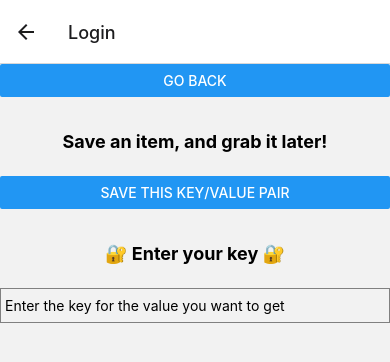
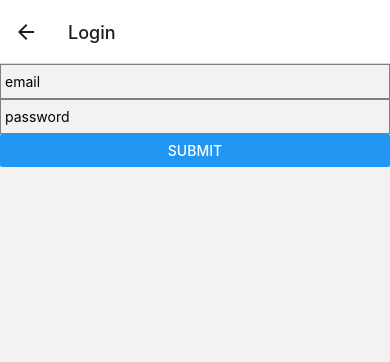
Before and after one commit to cvanh/wiri, a React Native app in the folder frontend/: screen /Login in a window 390 px wide. Shown: the top 362 px of the page. Built offline with nearby package versions, Linux system fonts and the light colour scheme.

Commit message:
wip on fe login

```diff
--- a/frontend/package.json
+++ b/frontend/package.json
@@ -14,12 +14,15 @@
     "@react-navigation/native-stack": "^6.9.26",
     "axios": "^1.6.8",
     "expo": "~50.0.14",
+    "expo-dev-client": "^3.3.11",
+    "expo-secure-store": "~12.8.1",
     "expo-status-bar": "~1.11.1",
+    "formik": "^2.4.5",
     "react": "18.2.0",
     "react-dom": "18.2.0",
     "react-native": "0.73.6",
     "react-native-web": "~0.19.6",
-    "expo-secure-store": "~12.8.1"
+    "yup": "^1.4.0"
   },
   "devDependencies": {
     "@babel/core": "^7.20.0",
--- a/frontend/src/screens/LoginScreen.tsx
+++ b/frontend/src/screens/LoginScreen.tsx
@@ -2,31 +2,58 @@ import React from "react";
 import { Button, StyleSheet, Text, TextInput, View } from "react-native";
 import LoginCredential from "../types/LoginCredentialInterface";
 import * as SecureStore from "expo-secure-store";
+import * as Yup from "yup"
+import { ErrorMessage, Formik } from "formik";
 
 async function save(value: LoginCredential) {
+  console.log(value)
   await SecureStore.setItemAsync("login_credentials", JSON.stringify(value));
 }
 
+const LoginSchema = Yup.object().shape({
+  name: Yup.string()
+    .min(2, 'Too Short!')
+    .max(70, 'Too Long!')
+    .required('Required'),
+  email: Yup.string()
+    .email('Invalid email')
+    .required('Required'),
+});
+
 // TODO use correct types
-export default function LoginScreen({ navigation }): any {
-  const [key, onChangeKey] = React.useState('Your key here');
-  const [value, onChangeValue] = React.useState('Your value here');
+export default function LoginScreen() {
 
   return (
     <View>
-      <Button title="Go back" onPress={() => navigation.goBack()} />
-      <Text style={styles.paragraph}>Save an item, and grab it later!</Text>
-      <Button
-        title="Save this key/value pair"
-        onPress={(value) => {
-          save(value);
-        }}
-      />
-      <Text style={styles.paragraph}>🔐 Enter your key 🔐</Text>
-      <TextInput
-        style={styles.textInput}
-        placeholder="Enter the key for the value you want to get"
-      />
+      <Formik
+        initialValues={{ email: '', password: '' }}
+        onSubmit={values => save(values)}
+        validationSchema={LoginSchema}
+      >
+        {({ handleChange, handleBlur, handleSubmit, values }) => (
+          <View>
+
+            <ErrorMessage name="email" />
+            <TextInput
+              onChangeText={handleChange('email')}
+              style={styles.textInput}
+              placeholder="email"
+              onBlur={handleBlur('email')}
+              value={values.email}
+            />
+
+            <ErrorMessage name="password" />
+            <TextInput
+              onChangeText={handleChange('password')}
+              style={styles.textInput}
+              placeholder="password"
+              onBlur={handleBlur('password')}
+              value={values.password}
+            />
+            <Button onPress={handleSubmit} title="Submit" />
+          </View>
+        )}
+      </Formik>
     </View>
   );
 }
```
Also changed, not shown: 2 other files (tests, documents, lock files or other folders).
